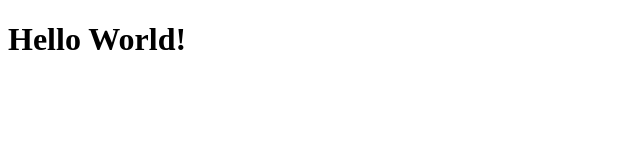
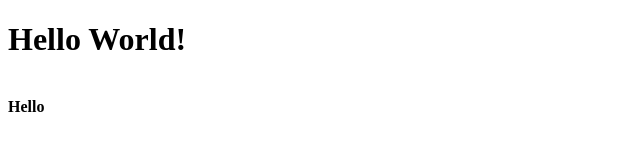
Before and after one commit to DenysDovzhenko/HelloWorldHeroku, a plain HTML site: page index.html in a window 1280 px wide. Shown: the full height of the page, 0-640 px from the left. Drawn offline with Linux system fonts and the light colour scheme.

Commit message:
Adding new bold word Hello

```diff
--- a/index.html
+++ b/index.html
@@ -9,6 +9,8 @@
   <body>
     <main>
         <h1>Hello World!</h1>
+        <br>
+        <b>Hello</b>
     </main>
   </body>
 </html>
```
